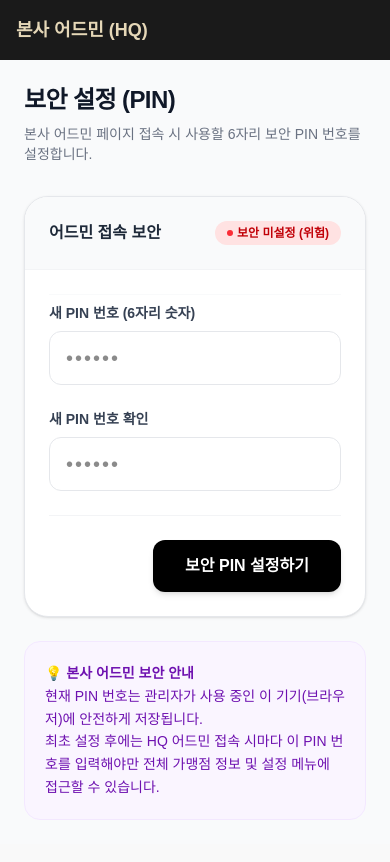
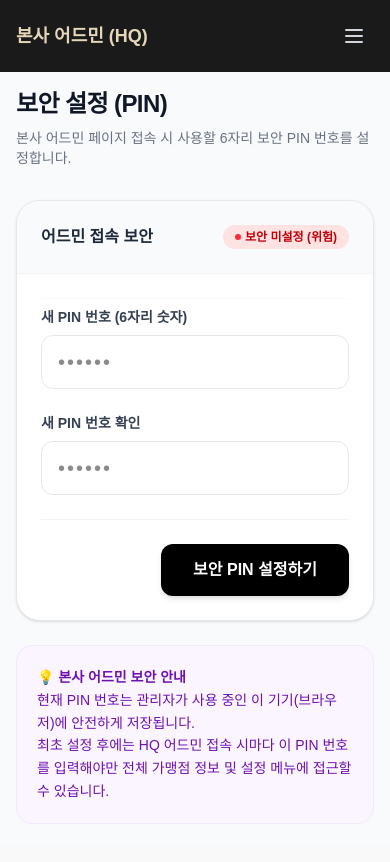
Before and after one commit to hannune-s/nao3, a Next.js app: page /hq-admin/security in a window 390 px wide. Shown: the top 862 px of the page. Built offline with nearby package versions, Linux system fonts and the light colour scheme; no server answers; the database is empty.

Commit message:
fix: make HQ Admin layout responsive on mobile

```diff
--- a/src/app/hq-admin/layout.tsx
+++ b/src/app/hq-admin/layout.tsx
@@ -20,6 +20,7 @@ export default function HqAdminLayout({ children }: { children: React.ReactNode
   const [pinInput, setPinInput] = useState('');
   const [storedPinHash, setStoredPinHash] = useState<string | null>(null);
   const [isChecking, setIsChecking] = useState(true);
+  const [isMobileMenuOpen, setIsMobileMenuOpen] = useState(false);
 
   useEffect(() => {
     checkPinFromDb();
@@ -35,9 +36,9 @@ export default function HqAdminLayout({ children }: { children: React.ReactNode
 
       if (data && data.setting_value) {
         setStoredPinHash(data.setting_value);
-        setIsAuthorized(false); // PIN이 있으면 잠금
+        setIsAuthorized(false);
       } else {
-        setIsAuthorized(true); // PIN이 없으면 초기 설정 유도
+        setIsAuthorized(true);
       }
     } catch (err) {
       console.warn('보안 설정 불러오기 실패. 설정 전으로 간주합니다.', err);
@@ -90,20 +91,52 @@ export default function HqAdminLayout({ children }: { children: React.ReactNode
   }
 
   return (
-    <div className="min-h-screen bg-gray-50 flex font-sans">
+    <div className="min-h-screen bg-gray-50 flex flex-col md:flex-row font-sans">
+
+      {/* Mobile Header (Sticky) */}
+      <header className="md:hidden bg-[#1A1A1A] text-white p-4 flex items-center justify-between sticky top-0 z-50">
+        <h1 className="text-lg font-bold text-[#E5D7B7]">본사 어드민 (HQ)</h1>
+        <button
+          onClick={() => setIsMobileMenuOpen(!isMobileMenuOpen)}
+          className="p-2 text-gray-300 hover:text-white"
+        >
+          <svg className="w-6 h-6" fill="none" stroke="currentColor" viewBox="0 0 24 24">
+            {isMobileMenuOpen ? (
+              <path strokeLinecap="round" strokeLinejoin="round" strokeWidth="2" d="M6 18L18 6M6 6l12 12" />
+            ) : (
+              <path strokeLinecap="round" strokeLinejoin="round" strokeWidth="2" d="M4 6h16M4 12h16M4 18h16" />
+            )}
+          </svg>
+        </button>
+      </header>
+
+      {/* Sidebar Overlay (Mobile) */}
+      {isMobileMenuOpen && (
+        <div
+          className="fixed inset-0 bg-black/50 z-40 md:hidden"
+          onClick={() => setIsMobileMenuOpen(false)}
+        ></div>
+      )}
+
       {/* Sidebar */}
-      <aside className="w-64 bg-[#1A1A1A] text-white flex-shrink-0 hidden md:flex flex-col">
-        <div className="p-6 border-b border-gray-800">
+      <aside className={`
+        fixed md:static inset-y-0 left-0 z-50
+        w-64 bg-[#1A1A1A] text-white flex-shrink-0 flex flex-col
+        transform transition-transform duration-300 ease-in-out
+        ${isMobileMenuOpen ? 'translate-x-0' : '-translate-x-full md:translate-x-0'}
+      `}>
+        <div className="p-6 border-b border-gray-800 hidden md:block">
           <h1 className="text-xl font-black tracking-tight text-[#E5D7B7]">
             본사 어드민 (HQ)
           </h1>
           <p className="text-gray-400 text-xs mt-1">NAO3 최고 관리자 시스템</p>
         </div>
-        <nav className="flex-1 py-4 overflow-y-auto">
+        <nav className="flex-1 py-4 overflow-y-auto mt-[60px] md:mt-0">
           <ul className="space-y-1">
             <li>
               <Link
                 href="/hq-admin"
+                onClick={() => setIsMobileMenuOpen(false)}
                 className={`flex items-center px-6 py-3 text-sm font-medium transition-colors ${pathname === '/hq-admin' ? 'bg-[#333] text-white border-r-4 border-[#E5D7B7]' : 'text-gray-400 hover:text-white hover:bg-gray-800'}`}
               >
                 가맹점 대시보드
@@ -112,6 +145,7 @@ export default function HqAdminLayout({ children }: { children: React.ReactNode
             <li>
               <Link
                 href="/hq-admin/revenue"
+                onClick={() => setIsMobileMenuOpen(false)}
                 className={`flex items-center px-6 py-3 text-sm font-medium transition-colors ${pathname === '/hq-admin/revenue' ? 'bg-[#333] text-white border-r-4 border-[#E5D7B7]' : 'text-gray-400 hover:text-white hover:bg-gray-800'}`}
               >
                 매출 관리
@@ -120,6 +154,7 @@ export default function HqAdminLayout({ children }: { children: React.ReactNode
             <li>
               <Link
                 href="/hq-admin/statistics"
+                onClick={() => setIsMobileMenuOpen(false)}
                 className={`flex items-center px-6 py-3 text-sm font-medium transition-colors ${pathname === '/hq-admin/statistics' ? 'bg-[#333] text-white border-r-4 border-[#E5D7B7]' : 'text-gray-400 hover:text-white hover:bg-gray-800'}`}
               >
                 통계
@@ -128,6 +163,7 @@ export default function HqAdminLayout({ children }: { children: React.ReactNode
             <li>
               <Link
                 href="/hq-admin/notices"
+                onClick={() => setIsMobileMenuOpen(false)}
                 className={`flex items-center px-6 py-3 text-sm font-medium transition-colors ${pathname === '/hq-admin/notices' ? 'bg-[#333] text-white border-r-4 border-[#E5D7B7]' : 'text-gray-400 hover:text-white hover:bg-gray-800'}`}
               >
                 본사 공지사항
@@ -136,6 +172,7 @@ export default function HqAdminLayout({ children }: { children: React.ReactNode
             <li>
               <Link
                 href="/hq-admin/settings"
+                onClick={() => setIsMobileMenuOpen(false)}
                 className={`flex items-center px-6 py-3 text-sm font-medium transition-colors ${pathname === '/hq-admin/settings' ? 'bg-[#333] text-white border-r-4 border-[#E5D7B7]' : 'text-gray-400 hover:text-white hover:bg-gray-800'}`}
               >
                 시스템 설정 (PG 연동)
@@ -144,6 +181,7 @@ export default function HqAdminLayout({ children }: { children: React.ReactNode
             <li>
               <Link
                 href="/hq-admin/inquiries"
+                onClick={() => setIsMobileMenuOpen(false)}
                 className={`flex items-center px-6 py-3 text-sm font-medium transition-colors ${pathname === '/hq-admin/inquiries' ? 'bg-[#333] text-white border-r-4 border-[#E5D7B7]' : 'text-gray-400 hover:text-white hover:bg-gray-800'}`}
               >
                 1:1 문의 관리
@@ -152,6 +190,7 @@ export default function HqAdminLayout({ children }: { children: React.ReactNode
             <li>
               <Link
                 href="/hq-admin/security"
+                onClick={() => setIsMobileMenuOpen(false)}
                 className={`flex items-center px-6 py-3 text-sm font-medium transition-colors ${pathname === '/hq-admin/security' ? 'bg-[#333] text-white border-r-4 border-[#E5D7B7]' : 'text-gray-400 hover:text-white hover:bg-gray-800'}`}
               >
                 보안 설정 (PIN)
@@ -166,12 +205,7 @@ export default function HqAdminLayout({ children }: { children: React.ReactNode
 
       {/* Main Content */}
       <main className="flex-1 overflow-y-auto">
-        {/* Mobile Header */}
-        <header className="md:hidden bg-[#1A1A1A] text-white p-4 flex items-center justify-between">
-          <h1 className="text-lg font-bold text-[#E5D7B7]">본사 어드민 (HQ)</h1>
-        </header>
-
-        <div className="p-6 md:p-10">
+        <div className="p-4 md:p-10">
           {children}
         </div>
       </main>
```
